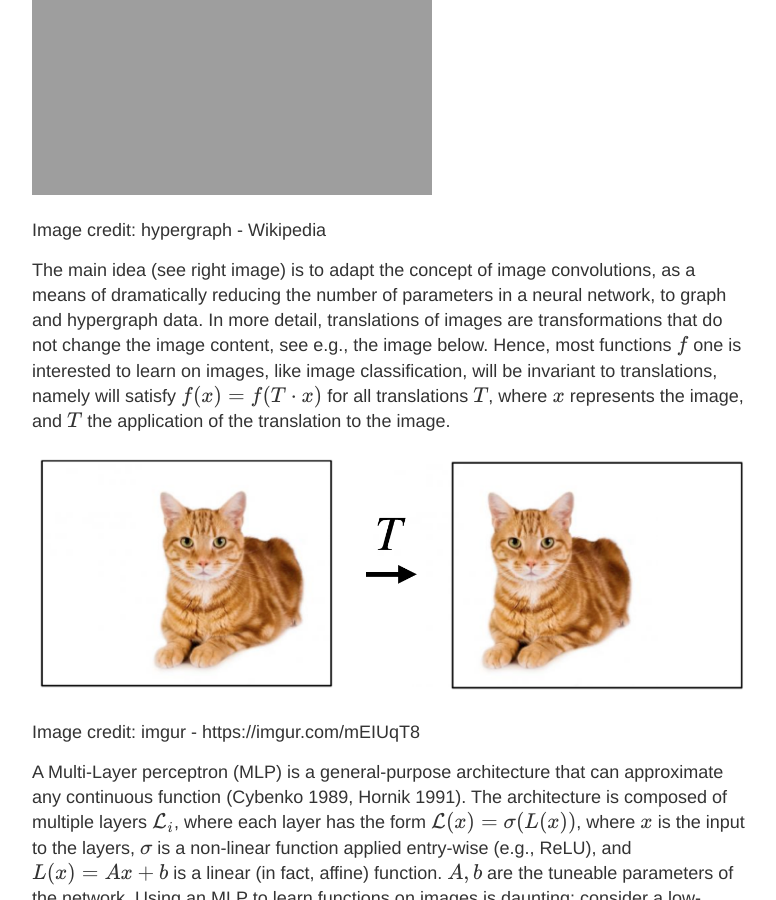
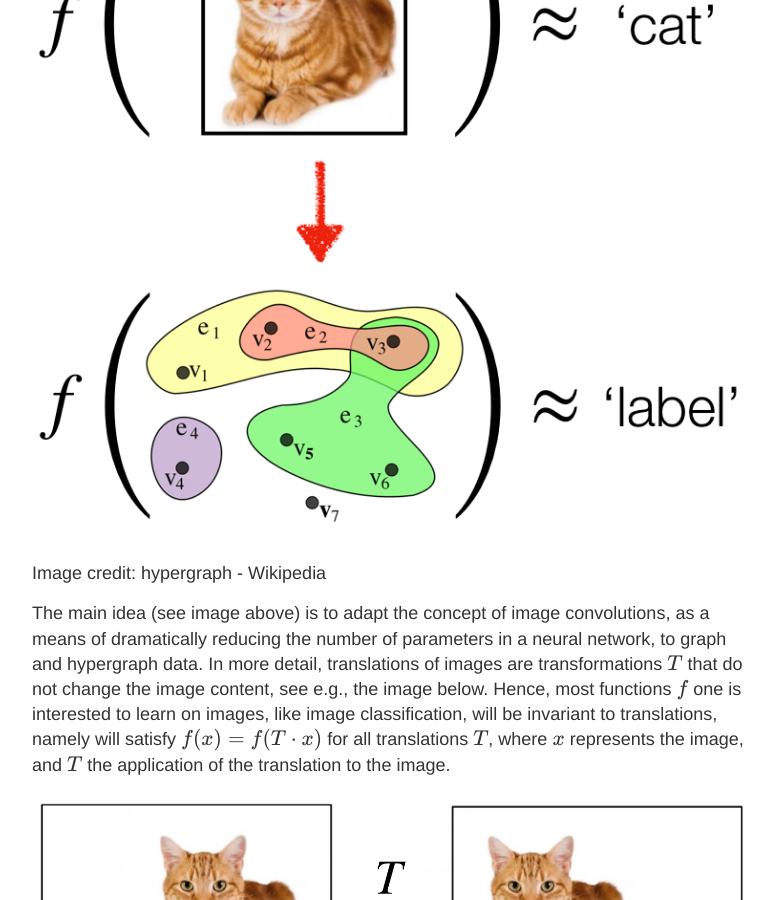
Before and after one commit to ylipman/ylipman.github.io, a Jekyll site: the page built from _posts/2019-7-17-An-introduction-to-Invariant-Graph-Networks.md, in a window 1280 px wide and 900 px high, scrolled down 789 px. Shown: the whole window, without its empty margins (248-1024 px from the left). Built offline with Jekyll 4.4.1, drawn with Linux system fonts in a browser that asks for light colours; our own code applies the rules of GitHub Pages for plain Markdown files; formulas are drawn with MathJax 3; some of the changed text lies outside the part shown.

Commit message:
Update 2019-7-17-An-introduction-to-Invariant-Graph-Networks.md

```diff
--- a/_posts/2019-7-17-An-introduction-to-Invariant-Graph-Networks.md
+++ b/_posts/2019-7-17-An-introduction-to-Invariant-Graph-Networks.md
@@ -5,11 +5,11 @@ This is the first post summarizing the main ideas and constructions in a series
 ## Algebraic view of convolutional neural networks.
 The goal of this note is presenting a family of neural network architectures suitable for learning irregular data in the form of graphs, or more generally, hypergraphs. This family presents a tradeoff between expressivity (i.e., the ability to approximate a large and complicated set of functions), and efficiency (i.e., the amount of time and space resources used by these architectures).
 
-![Image](https://ylipman.github.io/images/2019-7-17/image001.png =300x)
+![Image](https://ylipman.github.io/images/2019-7-17/image001.png)
 
 Image credit: hypergraph - Wikipedia
 
-The main idea (see right image)  is to adapt the concept of image convolutions, as a means of dramatically reducing the number of parameters in a neural network, to graph and hypergraph data. In more detail, translations of images are transformations  that do not change the image
+The main idea (see image above)  is to adapt the concept of image convolutions, as a means of dramatically reducing the number of parameters in a neural network, to graph and hypergraph data. In more detail, translations of images are transformations $T$ that do not change the image
 content, see e.g., the image below. Hence, most functions $f$ one is interested to learn on images, like image classification, will be invariant to translations, namely will satisfy $f(x)=f(T\cdot x)$  for all translations $T$, where $x$ represents the image, and $T$ the application of the translation  to the image.
 
 ![Image](https://ylipman.github.io/images/2019-7-17/image005.png)
@@ -34,19 +34,17 @@ Now, a neural network defined by composing several equivariant layers $\mathcal{
 ![Image](https://ylipman.github.io/images/2019-7-17/image047.png)
 
 ## Representing graphs as tensors
-Instead of images, we would like to learn graphs, or more generally hypergraphs. Graphs and hypergraphs are mathematical objects that are widely used for representing structures ranging from social networks on the one hand to molecules, on the other hand. A graph can be defined as a set of  $n$ elements (nodes) for which we have some information $x_i$ attached to its i-th element, and some information attached to pairs of elements (edge), $x_{ij}$  will denote the information attached to the pair consisting of the i-th and j-th nodes. We will encode this data using a tensor $X\in\mathbb{R}^{n\times n}$, where the diagonal elements $X_{i,i} = x_i$ encode the node data and the off-diagonal elements, $X_{i,j} = x_{ij}$, $i\ne j$ , the edge data (for clarity, we discuss a single feature dimension).
+Instead of images, we would like to learn graphs, or more generally hypergraphs. Graphs and hypergraphs are mathematical objects that are widely used for representing structures ranging from social networks on the one hand, to molecules, on the other hand. A graph can be defined as a set of  $n$ elements (nodes) for which we have some information $x_i$ attached to its i-th element, and some information attached to pairs of elements (edge), $x_{ij}$  will denote the information attached to the pair consisting of the i-th and j-th nodes. We will encode this data using a tensor $X\in\mathbb{R}^{n\times n}$, where the diagonal elements $X_{i,i} = x_i$ encode the node data and the off-diagonal elements, $X_{i,j} = x_{ij}$, $i\ne j$ , the edge data (for clarity, we discuss a single feature dimension).
+![Image](https://ylipman.github.io/images/2019-7-17/image064.png)
 
 
 A natural generalization of a graph is a hypergraph where information is attached not only to single elements and pairs of elements but also 3-tuples, 4-tuples, or in general k-tuples. We represent such data using $X\in\mathbb{R}^{n^k}$, and each entry $X_{i_1,i_2,\ldots,i_k}$ represents the information of the corresponding k-tuple of elements.  The images depict a simple graph and its tensor representation (matrix, top row) and a hypergraph of order 3 and its representing tensor (bottom row).
+![Image](https://ylipman.github.io/images/2019-7-17/image074.png)
 
-![Image](https://ylipman.github.io/images/2019-7-17/image064.png)
 
 
 ## Symmetries of graphs
 Transformations that do “not change” the input data will be called symmetries. Translations are symmetries of images, but different kind of data, such as graphs may exhibit other symmetries. Note that in the representations of graphs introduced above, one can choose a different ordering of the set of nodes which affect the resulting tensor representation $X$.
-
-![Image](https://ylipman.github.io/images/2019-7-17/image074.png)
-
 
 Two graphs $X,Y$ will be considered as the same (a.k.a. isomorphic) if there exists a permutation  so that $Y=p\cdot X$, where $p\cdot X$ is a rearrangement of the rows and columns of $X$ according to $p$, that is, the $(i,j)$ entry of $p \cdot X$ is $X_{p^{-1}(i),p^{-1}(j)}$.  Using $p^{-1}$ and not $p$ in this definition is to make this action a left action, but is pretty arbitrary and does not really matter in our discussion. See the inset image, where $P$ is the permutation matrix representing the permutation $p$. These symmetries generalize to hypergraphs where the permutation $p$ applied to all dimensions of $X\in\mathbb{R}^{n^k}$, namely the $(i_1,\ldots,i_k)$ entry of $(p\cdot X)$ is $X_{p^{-1}(i_1),\ldots,p^{-1}(i_k)}$. This action is visualised for an example of a 3-order tensor in the left image. Therefore, the symmetries of graph data are represented via the permutation group.
 
```
